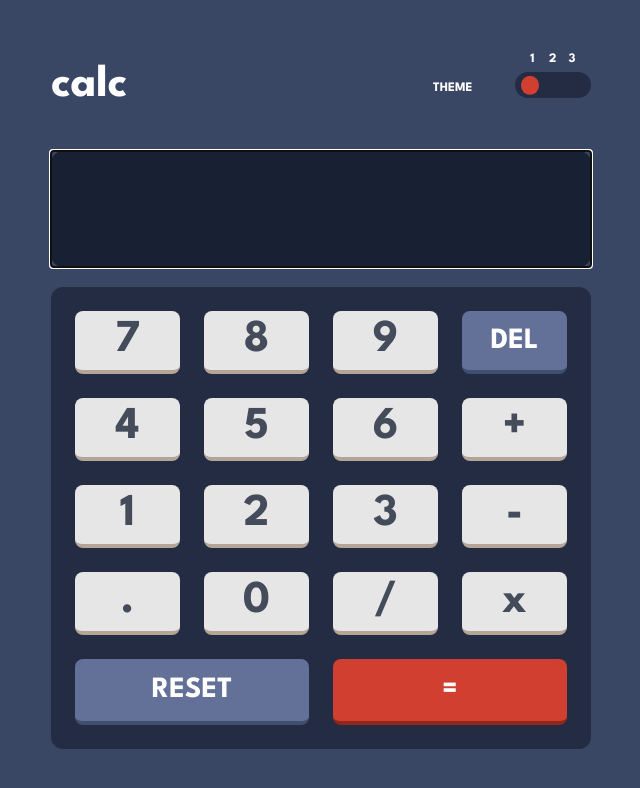
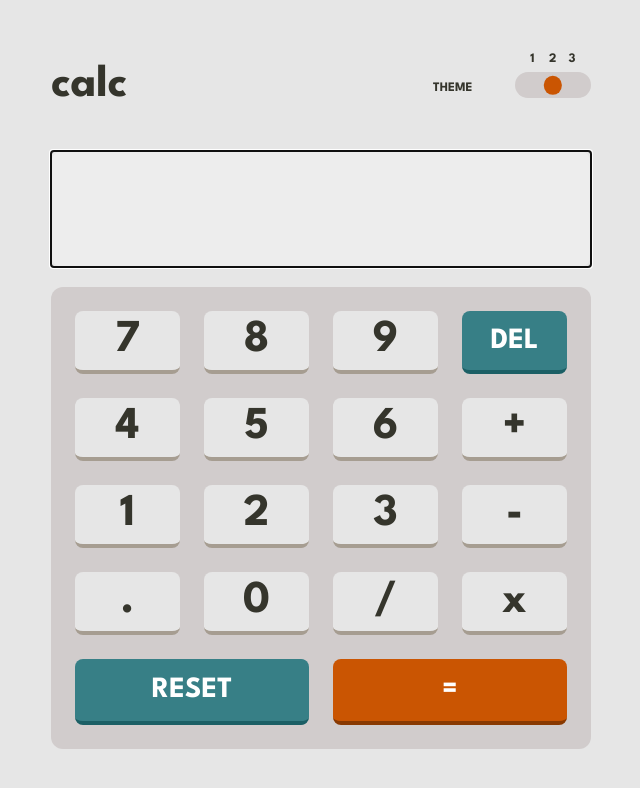
Before and after one commit to jvmdo/calculator-basic, a React (Vite) app: page / in a window 1280 px wide. Shown: the top 788 px of the page, without its empty margins (319-959 px from the left). Built offline with nearby package versions, Linux system fonts and the light colour scheme.

Commit message:
✨ Theme switch

```diff
--- a/src/App.css
+++ b/src/App.css
@@ -19,7 +19,7 @@ header {
 h1 {
   flex: 5;
 
-  color: var(--text-white);
+  color: var(--text-flip, var(--text-primary));
   font-size: clamp(2rem, 1.6479rem + 1.5023vw, 3rem);
 }
 
@@ -36,7 +36,7 @@ legend {
   flex: 5;
 
   float: inline-start;
-  color: var(--text-white);
+  color: var(--text-flip, var(--text-primary));
   text-transform: uppercase;
 
   font-size: small;
@@ -68,7 +68,7 @@ legend {
   top: -50%;
   z-index: 1;
 
-  color: var(--text-white);
+  color: var(--text-flip, var(--text-primary));
   cursor: pointer;
 
   font-size: small;
@@ -119,7 +119,7 @@ legend {
 .screen input {
   background-color: transparent;
   border: none;
-  color: var(--text-white);
+  color: var(--text-flip, var(--text-primary));
 
   font-size: clamp(2.4rem, 1.9246rem + 2.0282vw, 3.75rem);
   text-align: right;
--- a/src/App.jsx
+++ b/src/App.jsx
@@ -154,6 +154,18 @@ const allowedCharacters = [
 function App() {
   const [expression, setExpression] = React.useState("");
   const inputRef = React.useRef();
+  const [theme, setTheme] = React.useState(() => {
+    const query = "(prefers-color-scheme: light)";
+    const preferredColorScheme = window.matchMedia(query).matches ? 2 : 3;
+    const localTheme = localStorage.getItem("theme");
+
+    return Number(localTheme ?? preferredColorScheme);
+  });
+
+  React.useEffect(() => {
+    document.documentElement.dataset.theme = theme;
+    localStorage.setItem("theme", theme);
+  }, [theme]);
 
   React.useEffect(() => {
     inputRef.current.focus();
@@ -210,14 +222,36 @@ function App() {
               type="radio"
               name="themeSwitch"
               id="theme-1"
-              defaultChecked={true}
+              value={1}
+              checked={theme === 1}
+              onChange={(event) => {
+                setTheme(Number(event.target.value));
+              }}
             />
             <label htmlFor="theme-1">1</label>
-            <input type="radio" name="themeSwitch" id="theme-2" />
+            <input
+              type="radio"
+              name="themeSwitch"
+              id="theme-2"
+              value={2}
+              checked={theme === 2}
+              onChange={(event) => {
+                setTheme(Number(event.target.value));
+              }}
+            />
             <label htmlFor="theme-2">2</label>
-            <input type="radio" name="themeSwitch" id="theme-3" />
+            <input
+              type="radio"
+              name="themeSwitch"
+              id="theme-3"
+              value={3}
+              checked={theme === 3}
+              onChange={(event) => {
+                setTheme(Number(event.target.value));
+              }}
+            />
             <label htmlFor="theme-3">3</label>
-            <div class="ball"></div>
+            <div className="ball"></div>
           </div>
         </fieldset>
       </header>
--- a/src/index.css
+++ b/src/index.css
@@ -74,8 +74,7 @@ h6 {
   Theming
 */
 
-/* Theme 1 */
-:root {
+:root[data-theme="1"] {
   /* Backgrounds */
   --bg-main: hsl(222, 26%, 31%);
   --bg-switch: hsl(223, 31%, 20%);
@@ -94,11 +93,11 @@ h6 {
 
   /* Text */
   --text-primary: hsl(221, 14%, 31%);
+  --text-flip: hsl(0, 100%, 100%);
   --text-white: hsl(0, 100%, 100%);
 }
 
-/* Theme 2 */
-[data-theme="2"] {
+:root[data-theme="2"] {
   /* Backgrounds */
   --bg-main: hsl(0, 0%, 90%);
   --bg-switch: hsl(0, 5%, 81%);
@@ -120,8 +119,7 @@ h6 {
   --text-white: hsl(0, 100%, 100%);
 }
 
-/* Theme 3 */
-[data-theme="3"] {
+:root[data-theme="3"] {
   /* Backgrounds */
   --bg-main: hsl(268, 75%, 9%);
   --bg-switch: hsl(268, 71%, 12%);
@@ -153,6 +151,8 @@ h6 {
   min-width: 20rem;
 
   background-color: var(--bg-main);
+
+  transition: all 800ms cubic-bezier(0.075, 0.82, 0.165, 1);
 }
 
 button {
```
